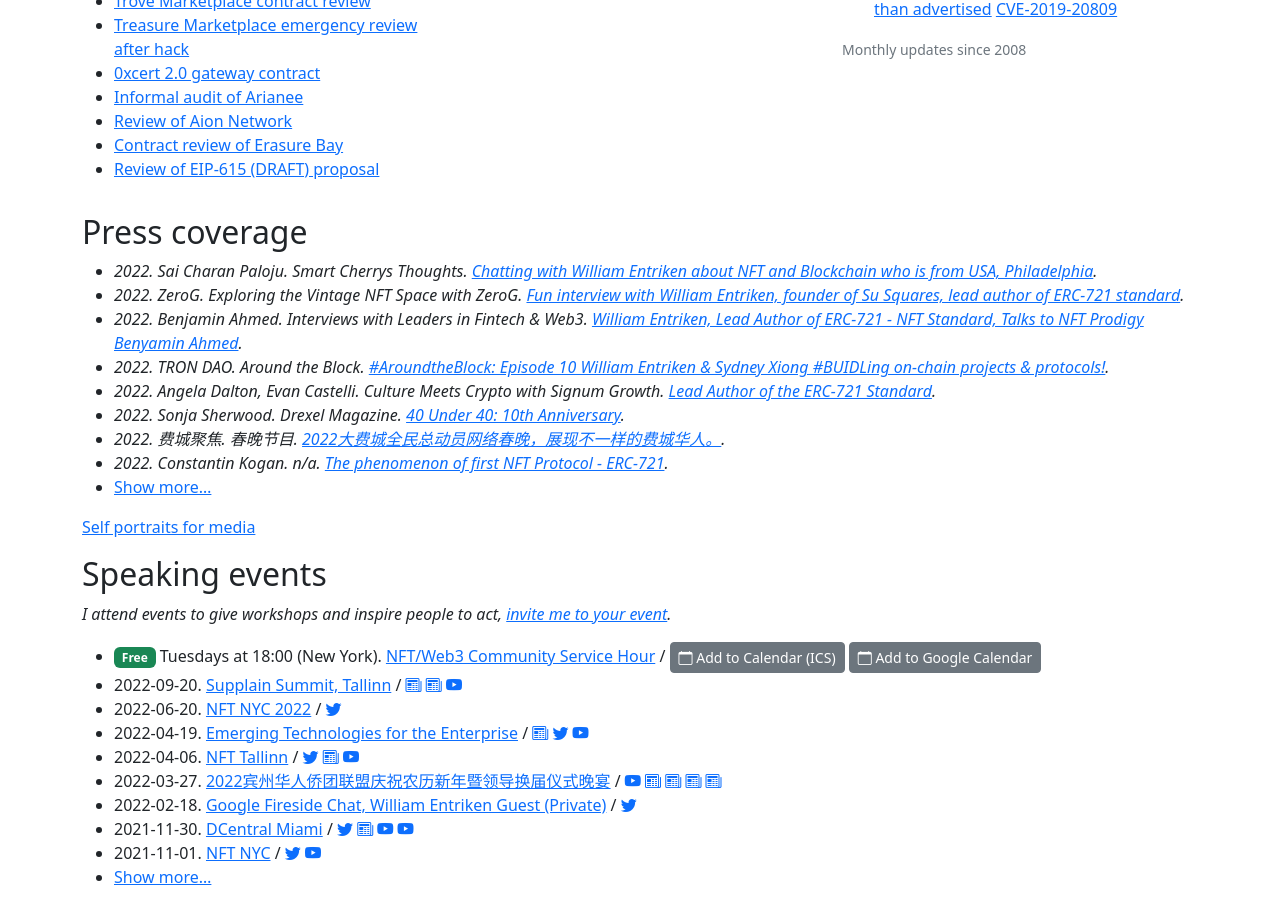
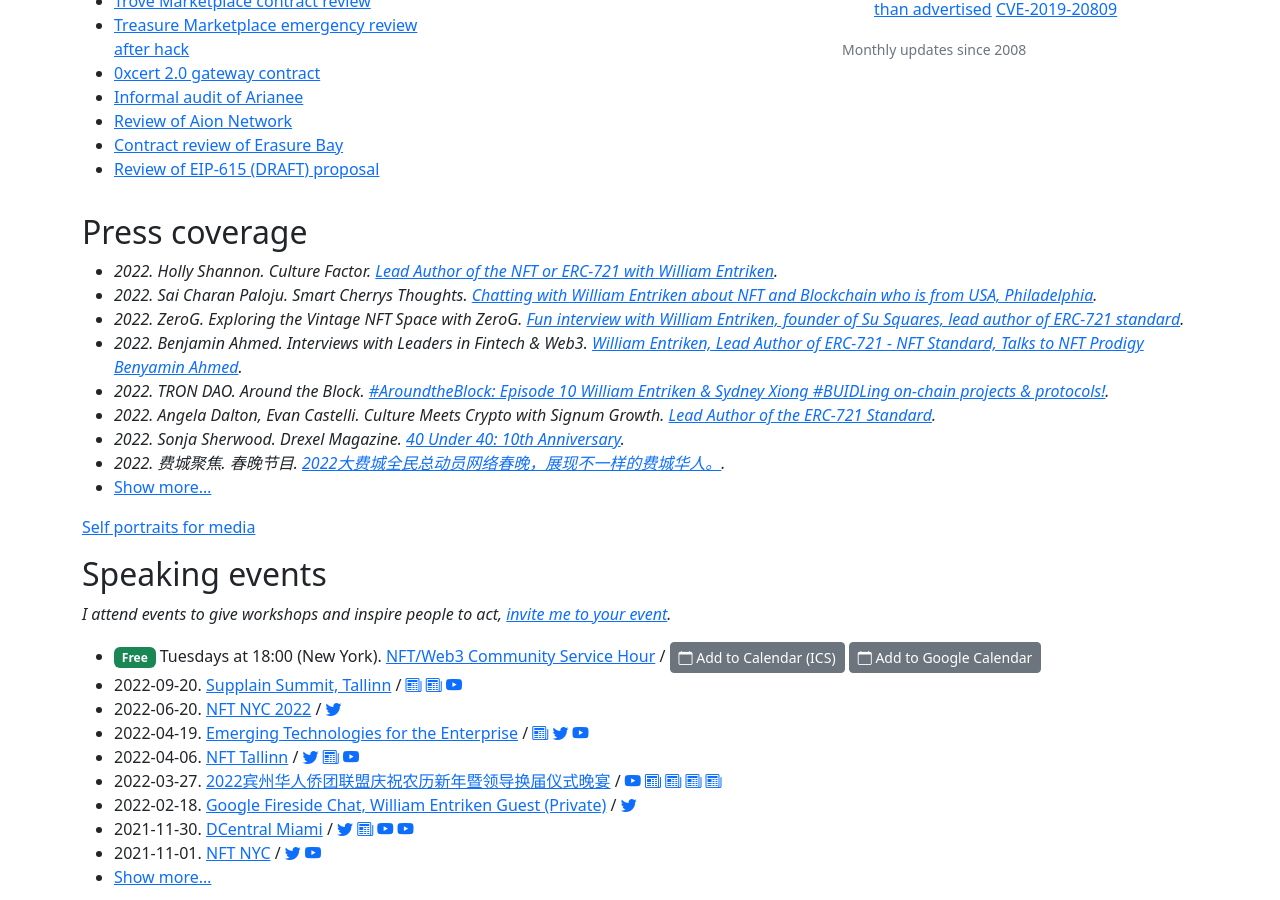
Before and after one commit to fulldecent/phor.net, a Jekyll site: the page built from index.html, in a window 1280 px wide and 900 px high, scrolled down 1228 px. Built offline with Jekyll 4.4.1, drawn with Linux system fonts in a browser that asks for light colours; nearby versions of some CDN libraries; comment, search, counter and statistics services are not loaded.

Commit message:
add press ink

```diff
--- a/_data/press-coverage.json
+++ b/_data/press-coverage.json
@@ -1,4 +1,11 @@
 [
+  {
+    "date": "2022-09-01",
+    "authors": ["Holly Shannon"],
+    "publication": "Culture Factor",
+    "url": "https://hollyshannon.com/culture-factor-main/summer-series-10",
+    "title": "Lead Author of the NFT or ERC-721 with William Entriken"
+  },
   {
     "date": "2022-08-31",
     "authors": ["Sai Charan Paloju"],
```
